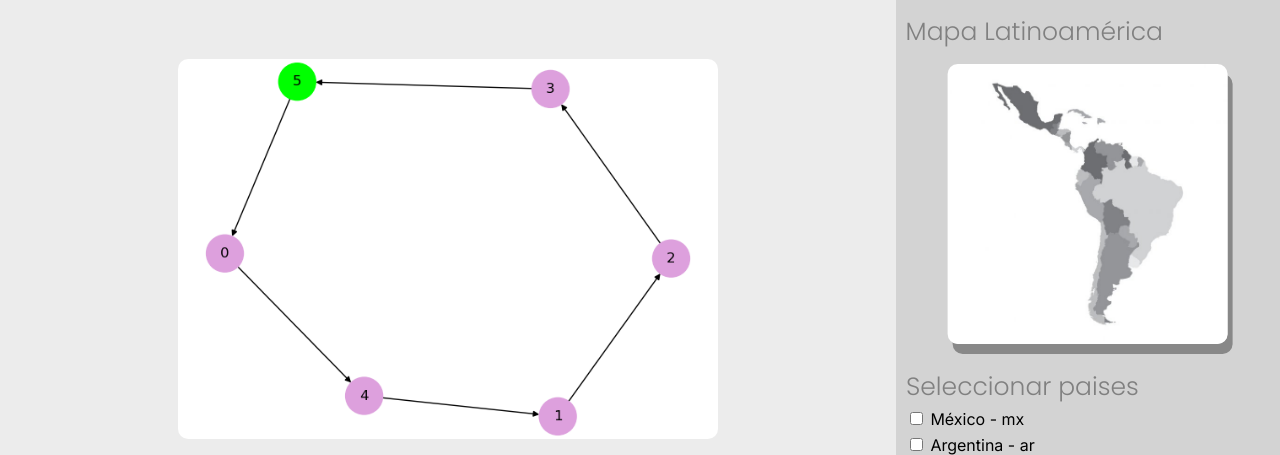
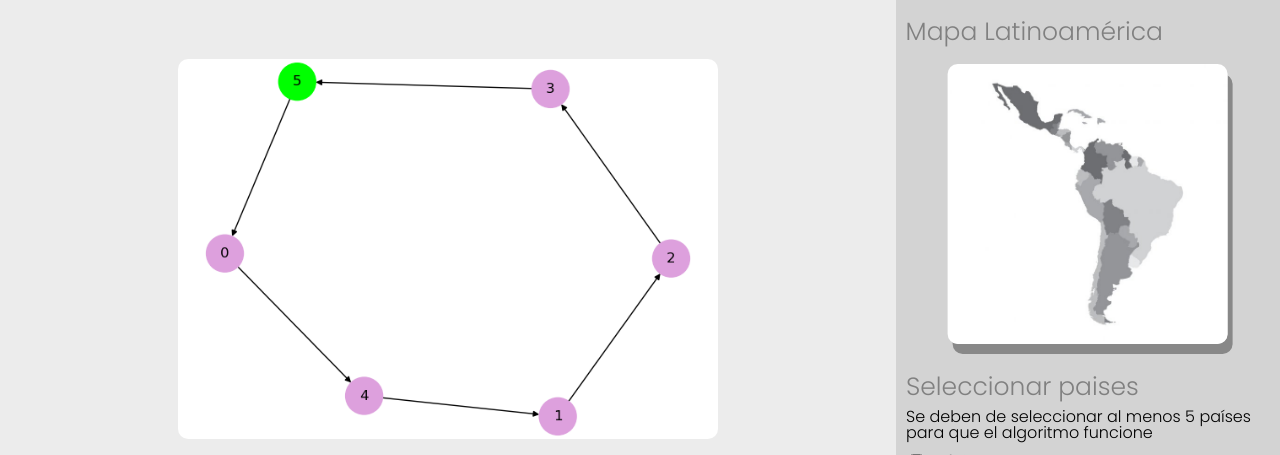
Before and after one commit to 99carlos99/FinalSistemas, a Flask app: page / in a window 1280 px wide. Shown: the part 81-536 px from the top of the page. Run offline with Flask 2, Linux system fonts and the light colour scheme.

Commit message:
user validation

```diff
--- a/templates/index.html
+++ b/templates/index.html
@@ -32,6 +32,7 @@
 			<form action="{{ url_for('inputUsuario') }}" method="post" class="text-center">
 				<div class="user-input">
 					<h1 style="margin-bottom: 10px;">Seleccionar paises</h1>
+					<h2 style="margin-bottom: 10px">Se deben de seleccionar al menos 5 países para que el algoritmo funcione</h2>
 					<input type="checkbox" id="country1" name="country" value="0">
 					<label for="country1">México - mx</label><br>
 
```
Also changed, not shown: path.png.
